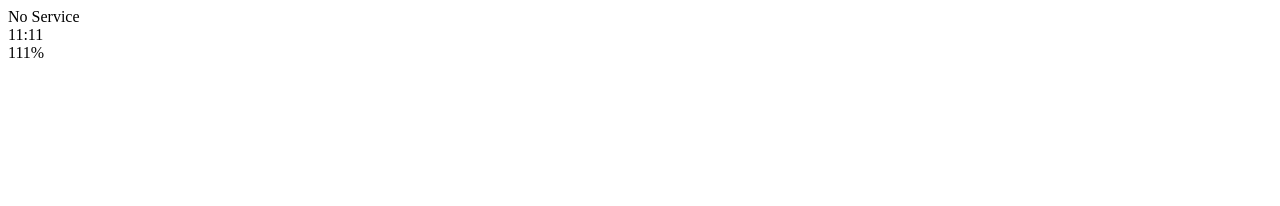
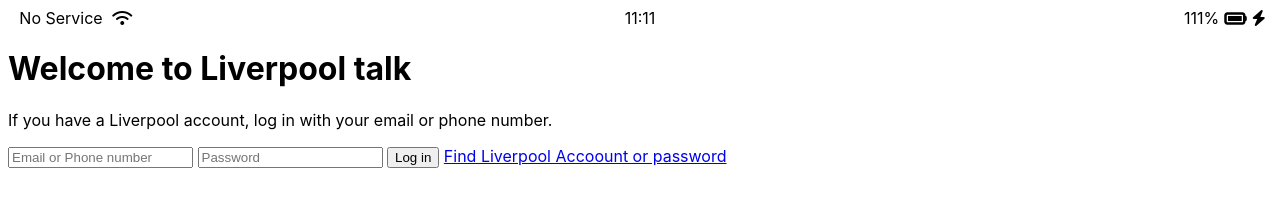
Before and after one commit to hjhwan16/kokoa-clone-2021, a plain HTML site: page index.html in a window 1280 px wide. Drawn offline with Linux system fonts and the light colour scheme.

Commit message:
6.5 updated

```diff
--- /dev/null
+++ b/CSS/styles.css
@@ -0,0 +1,29 @@
+body {
+  font-family: -apple-system, BlinkMacSystemFont, "Segoe UI", Roboto, Oxygen,
+    Ubuntu, Cantarell, "Open Sans", "Helvetica Neue", sans-serif;
+}
+
+.status-bar {
+  display: flex;
+  justify-content: center;
+}
+
+.status-bar__column {
+  width: 33%;
+}
+
+.status-bar__column:first-child span {
+  margin: 5px;
+}
+.status-bar__column:nth-child(2) {
+  display: flex;
+  justify-content: center;
+}
+.status-bar__column:last-child {
+  display: flex;
+  justify-content: flex-end;
+  align-items: center;
+}
+.status-bar__column .fa-battery-full {
+  margin: 0px 5px;
+}
--- a/index.html
+++ b/index.html
@@ -1,6 +1,7 @@
 <!DOCTYPE html>
 <html lang="en">
 <head>
+    <link rel="stylesheet" href="css/styles.css">
     <meta charset="UTF-8"/>
     <meta name="viewport" content="width=device-width, initial-scale=1.0"/>
     <title>Welcome to Liverpool talk</title>
@@ -9,16 +10,35 @@
     <div class="status-bar">
         <div class="status-bar__column">
             <span>No Service</span>
-            <!--To Do: Wifi ICON-->
+            <i class="fas fa-wifi"></i>
         </div>
         <div class="status-bar__column">
             <span>11:11</span>
         </div>
         <div class="status-bar__column">
             <span>111%</span>
-            <!--battery icon-->
-            <!--Ligntening icon-->
+            <i class="fas fa-battery-full fa-lg"></i>
+            <i class="fas fa-bolt"></i>
+
         </div>
+
     </div>
+
+    <header class="welcome-header">
+        <h1 class="welcome--header__title">Welcome to Liverpool talk</h1>
+        <p class="welcome--header__text">If you have a Liverpool account, log in with your email or phone number.</p>
+    </header>
+
+    <form id="login-form">
+        <input type="text" placeholder="Email or Phone number" />
+        <input type="password" placeholder="Password" />
+        <input type="submit" value="Log in" />
+        <a href ="#">Find Liverpool Accoount or password</a>
+    </form>
+
+
+
+    <script src="https://kit.fontawesome.com/6478f529f2.js" crossorigin="anonymous">
+    </script>
 </body>
 </html>
```
